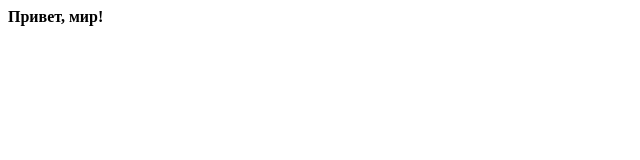
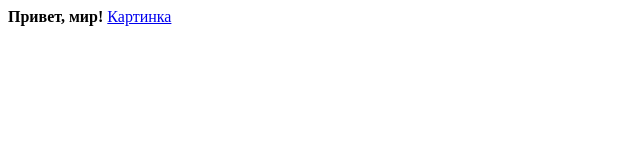
Before and after one commit to junaart74/junaart74.github.io, a plain HTML site: page index.html in a window 1280 px wide. Shown: the full height of the page, 0-640 px from the left. Drawn offline with Linux system fonts and the light colour scheme.

Commit message:
Update index.html

```diff
--- a/index.html
+++ b/index.html
@@ -1,5 +1,7 @@
 <html>
   <body>
     <b>Привет, мир!</b>
+
+    <a href="site.html">Картинка</a>
   </body>
 </html>
```
